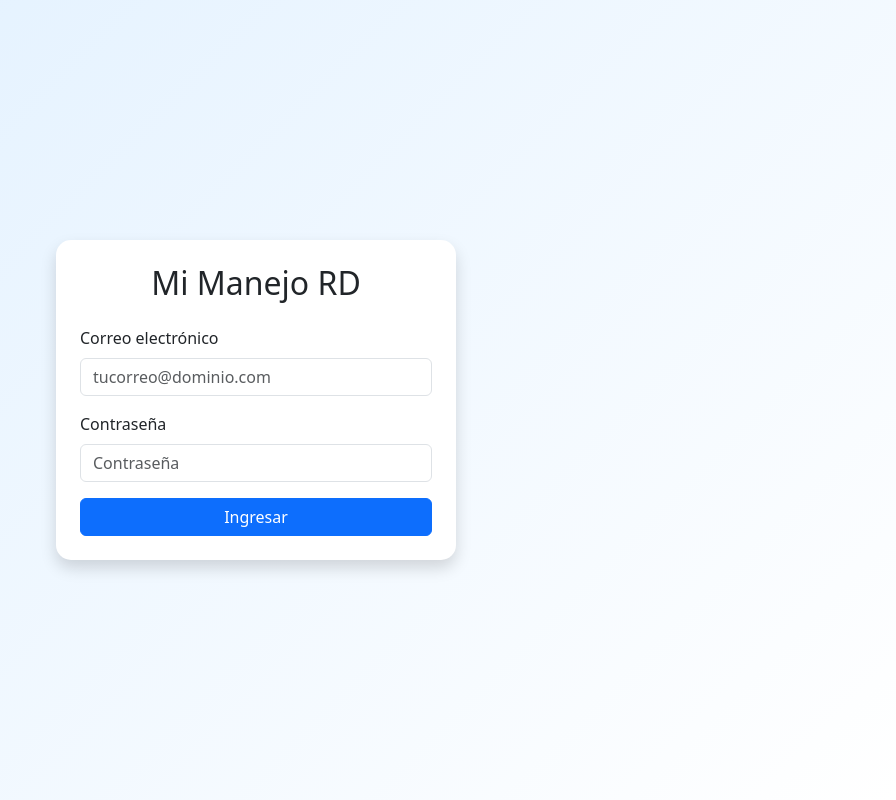
After one commit to Juniersg/MiManejoRD, a Flask app: page /login in a window 1280 px wide. The commit adds this page. Shown: the whole page, without its empty margins (384-1280 px from the left). Run offline with Flask 3, Linux system fonts and the light colour scheme.

Commit message:
Conexion a la base de datos y creacion de login.

```diff
--- a/App/App.py
+++ b/App/App.py
@@ -1,15 +1,112 @@
-from flask import Flask, render_template
+# Importar librerías necesarias
+from flask import Flask, render_template, redirect, url_for, request, session
+import mysql.connector           # Para conexión con MySQL
+from dotenv import load_dotenv   # Para leer el archivo .env
+import os
+from flask_login import LoginManager, UserMixin, login_user, login_required, logout_user, current_user
+import bcrypt                   # Para encriptar contraseñas
 
+# ----------------------------
+# Cargar variables de entorno
+# ----------------------------
+load_dotenv()  # Lee las variables definidas en .env
+
+# Crear la aplicación Flask
 app = Flask(__name__)
+app.secret_key = os.getenv("SECRET_KEY")  # Clave secreta para sesiones
 
-@app.route('/')
-def index():
-    data = {
-        'Titulo': 'Index',
-        'Porcentaje': 34 / 100
-    }
-    return render_template('index.html', data = data)
+# ----------------------------
+# Configuración de Flask-Login
+# ----------------------------
+login_manager = LoginManager()
+login_manager.init_app(app)
+login_manager.login_view = "login"  # Redirige al login si no está autenticado
+
+# ----------------------------
+# Conexión a la base de datos MySQL
+# ----------------------------
+db = mysql.connector.connect(
+    host=os.getenv("MYSQL_HOST"),
+    user=os.getenv("MYSQL_USER"),
+    password=os.getenv("MYSQL_PASSWORD"),
+    database=os.getenv("MYSQL_DB")
+)
+cursor = db.cursor(dictionary=True)  # Diccionario para obtener columnas por nombre
+
+# ----------------------------
+# Modelo de usuario para Flask-Login
+# ----------------------------
+class Usuario(UserMixin):
+    def __init__(self, id, nombre, email, rol):
+        self.id = id
+        self.nombre = nombre
+        self.email = email
+        self.rol = rol
+
+# ----------------------------
+# Función para cargar usuario desde Flask-Login
+# ----------------------------
+@login_manager.user_loader
+def load_user(user_id):
+    cursor.execute("SELECT * FROM usuario WHERE id = %s", (user_id,))
+    user = cursor.fetchone()
+    if user:
+        return Usuario(user["id"], user["nombre"], user["email"], user["rol"])
+    return None
+
+# ----------------------------
+# Ruta de login
+# ----------------------------
+@app.route("/login", methods=["GET", "POST"])
+def login():
+    error = None
+    if request.method == "POST":
+        email = request.form["email"]
+        password = request.form["password"].encode("utf-8")
+
+        cursor.execute("SELECT * FROM usuario WHERE email = %s", (email,))
+        user = cursor.fetchone()
+
+        if user and bcrypt.checkpw(password, user["password"].encode("utf-8")):
+            login_user(Usuario(user["id"], user["nombre"], user["email"], user["rol"]))
+            return redirect(url_for("index"))
+        else:
+            error = "Usuario o contraseña incorrectos"  # <-- Flag de error
+
+    return render_template("login.html", error=error)
 
 
-if __name__ == '__main__':
-    app.run(host="0.0.0.0", port=5000, debug=True)
+# ----------------------------
+# Ruta de logout
+# ----------------------------
+@app.route("/logout")
+@login_required  # Solo usuarios autenticados pueden cerrar sesión
+def logout():
+    logout_user()
+    return redirect(url_for("login"))
+
+# ----------------------------
+# Dashboard principal
+# ----------------------------
+@app.route("/")
+@login_required  # Solo usuarios autenticados pueden acceder
+def index():
+    user_id = current_user.id  # Obtener ID del usuario logueado
+
+    # Consultar saldo total de usuario en la base de datos
+    cursor.execute("SELECT SUM(monto) as saldo_total FROM transacciones WHERE usuario_id = %s", (user_id,))
+    saldo = cursor.fetchone()
+    saldo_total = saldo["saldo_total"] if saldo["saldo_total"] else 0  # Si no hay saldo, poner 0
+
+    # Pasar datos al template
+    data = {
+        'Titulo': 'Dashboard',
+        'SaldoTotal': saldo_total
+    }
+    return render_template("index.html", data=data)
+
+# ----------------------------
+# Ejecutar la aplicación
+# ----------------------------
+if __name__ == "__main__":
+    app.run(host="0.0.0.0", port=5000, debug=True)  # Ejecuta el servidor Flask
--- a/App/static/css/styles.css
+++ b/App/static/css/styles.css
@@ -25,3 +25,20 @@ body {
 .main-padding {
   padding: 1rem;
 }
+
+/* Login específico */
+.login-card {
+  max-width: 400px;
+  width: 100%;
+  border-radius: 15px;
+  background-color: #ffffff;
+}
+
+body {
+  background: linear-gradient(135deg, #e0f0ff 0%, #ffffff 100%);
+}
+
+.login-card input.form-control:focus {
+  border-color: var(--accent);
+  box-shadow: 0 0 0 0.2rem rgba(43,138,239,0.25);
+}
--- a/App/static/js/scripts.js
+++ b/App/static/js/scripts.js
@@ -22,3 +22,20 @@ document.addEventListener("DOMContentLoaded", () => {
     });
   }
 });
+
+document.addEventListener("DOMContentLoaded", () => {
+  // ----------------------------
+  // Modal de error de login
+  // ----------------------------
+  const body = document.querySelector("body");
+  const error = body.dataset.error;
+
+  if (error) {
+    const modalEl = document.getElementById('errorModal');
+    const modalBody = modalEl.querySelector('.modal-body');
+    modalBody.textContent = error; // llenar el mensaje de error
+
+    const modal = new bootstrap.Modal(modalEl);
+    modal.show();
+  }
+});
--- a/App/templates/base.html
+++ b/App/templates/base.html
@@ -3,7 +3,7 @@
 <head>
   <meta charset="utf-8" />
   <meta name="viewport" content="width=device-width, initial-scale=1" />
-  <title>{% block title %}Mi Finanzas Personales{% endblock %}</title>
+  <title>{% block title %}Mi Manejo{% endblock %}</title>
 
   <!-- Bootstrap 5 CSS (CDN) -->
   <link href="https://cdn.jsdelivr.net/npm/bootstrap@5.3.2/dist/css/bootstrap.min.css" rel="stylesheet">
@@ -20,7 +20,7 @@
     <nav class="navbar navbar-expand-lg container">
       <a class="navbar-brand d-flex align-items-center" href="#">
         <i class="fa-solid fa-coins accent me-2"></i>
-        <span class="fw-semibold">Mi Finanzas Personales</span>
+        <span class="fw-semibold">Mi Manejo RD</span>
       </a>
       <button class="navbar-toggler" type="button" data-bs-toggle="collapse" data-bs-target="#mainNav">
         <span class="navbar-toggler-icon"></span>
--- a/App/templates/index.html
+++ b/App/templates/index.html
@@ -1,6 +1,6 @@
 {% extends "base.html" %}
 
-{% block title %}Dashboard - Mi Finanzas{% endblock %}
+{% block title %}Dashboard - Mi Manejo{% endblock %}
 
 {% block content %}
 
--- /dev/null
+++ b/App/templates/login.html
@@ -0,0 +1,58 @@
+<!doctype html>
+<html lang="es">
+<head>
+  <meta charset="utf-8">
+  <meta name="viewport" content="width=device-width, initial-scale=1">
+  <title>Mi Manejo RD - Login</title>
+
+  <!-- Bootstrap CSS -->
+  <link href="https://cdn.jsdelivr.net/npm/bootstrap@5.3.2/dist/css/bootstrap.min.css" rel="stylesheet">
+
+  <!-- Font Awesome -->
+  <link href="https://cdnjs.cloudflare.com/ajax/libs/font-awesome/6.4.0/css/all.min.css" rel="stylesheet">
+
+  <!-- CSS propio -->
+  <link rel="stylesheet" href="{{ url_for('static', filename='css/styles.css') }}">
+</head>
+<body class="d-flex justify-content-center align-items-center vh-100" {% if error %} data-error="{{ error }}"{% endif %}>
+
+  <div class="login-card p-4 shadow">
+    <h2 class="text-center mb-4">Mi Manejo RD</h2>
+    <form method="POST" action="{{ url_for('login') }}">
+      <div class="mb-3">
+        <label for="email" class="form-label">Correo electrónico</label>
+        <input type="email" class="form-control" id="email" name="email" placeholder="tucorreo@dominio.com" required>
+      </div>
+      <div class="mb-3">
+        <label for="password" class="form-label">Contraseña</label>
+        <input type="password" class="form-control" id="password" name="password" placeholder="Contraseña" required>
+      </div>
+      <button type="submit" class="btn btn-primary w-100">Ingresar</button>
+    </form>
+  </div>
+
+  <!-- Modal de error -->
+  <div class="modal fade" id="errorModal" tabindex="-1" aria-hidden="true">
+    <div class="modal-dialog modal-dialog-centered">
+      <div class="modal-content border-danger">
+        <div class="modal-header bg-danger text-white">
+          <h5 class="modal-title">Error de Login</h5>
+          <button type="button" class="btn-close" data-bs-dismiss="modal" aria-label="Cerrar"></button>
+        </div>
+        <div class="modal-body">
+          <!-- El JS llenará este contenido -->
+        </div>
+        <div class="modal-footer">
+          <button type="button" class="btn btn-secondary" data-bs-dismiss="modal">Cerrar</button>
+        </div>
+      </div>
+    </div>
+  </div>
+
+  <!-- Bootstrap JS -->
+  <script src="https://cdn.jsdelivr.net/npm/bootstrap@5.3.2/dist/js/bootstrap.bundle.min.js"></script>
+
+  <!-- JS propio -->
+  <script src="{{ url_for('static', filename='js/scripts.js') }}"></script>
+</body>
+</html>
```
